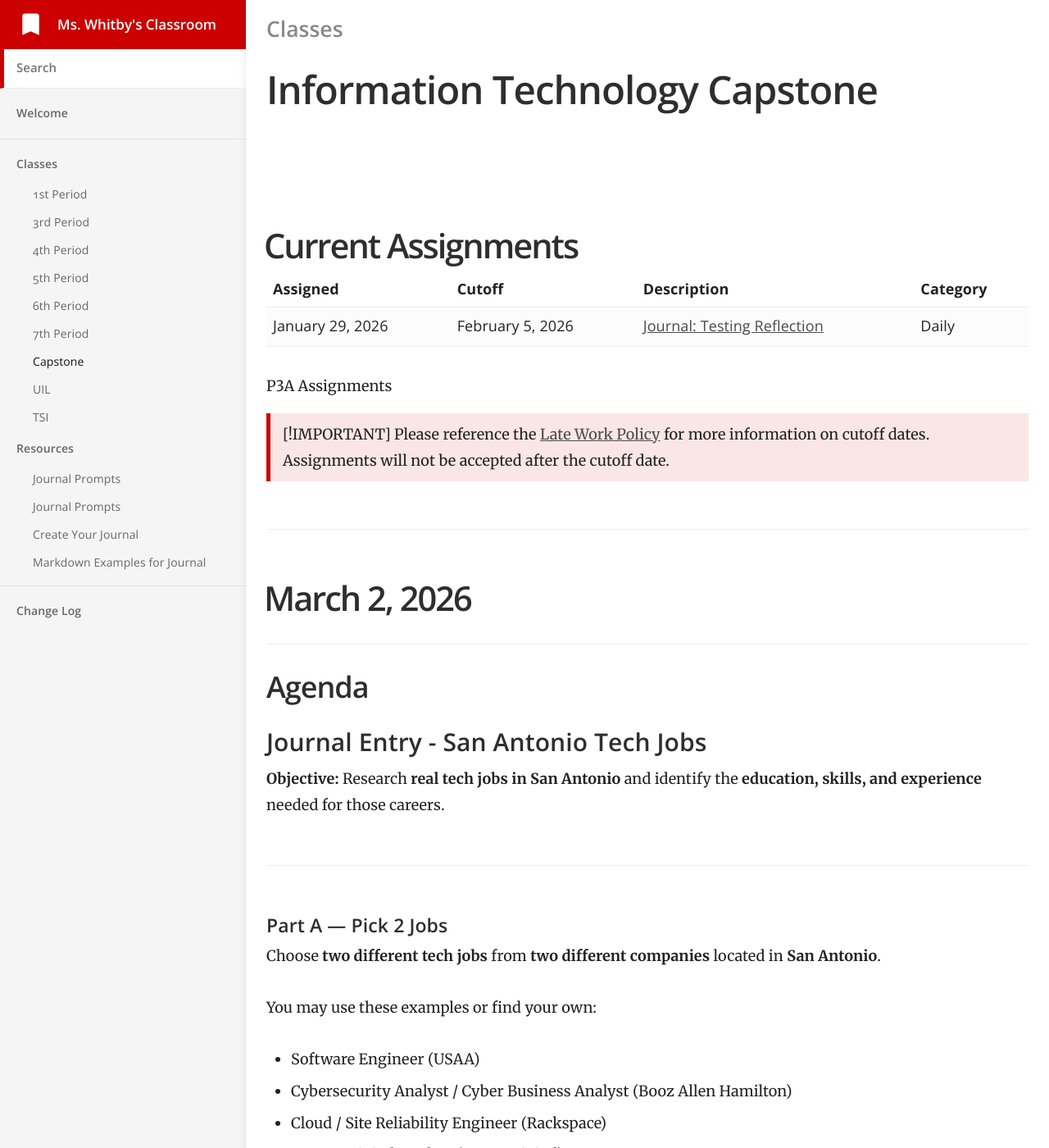
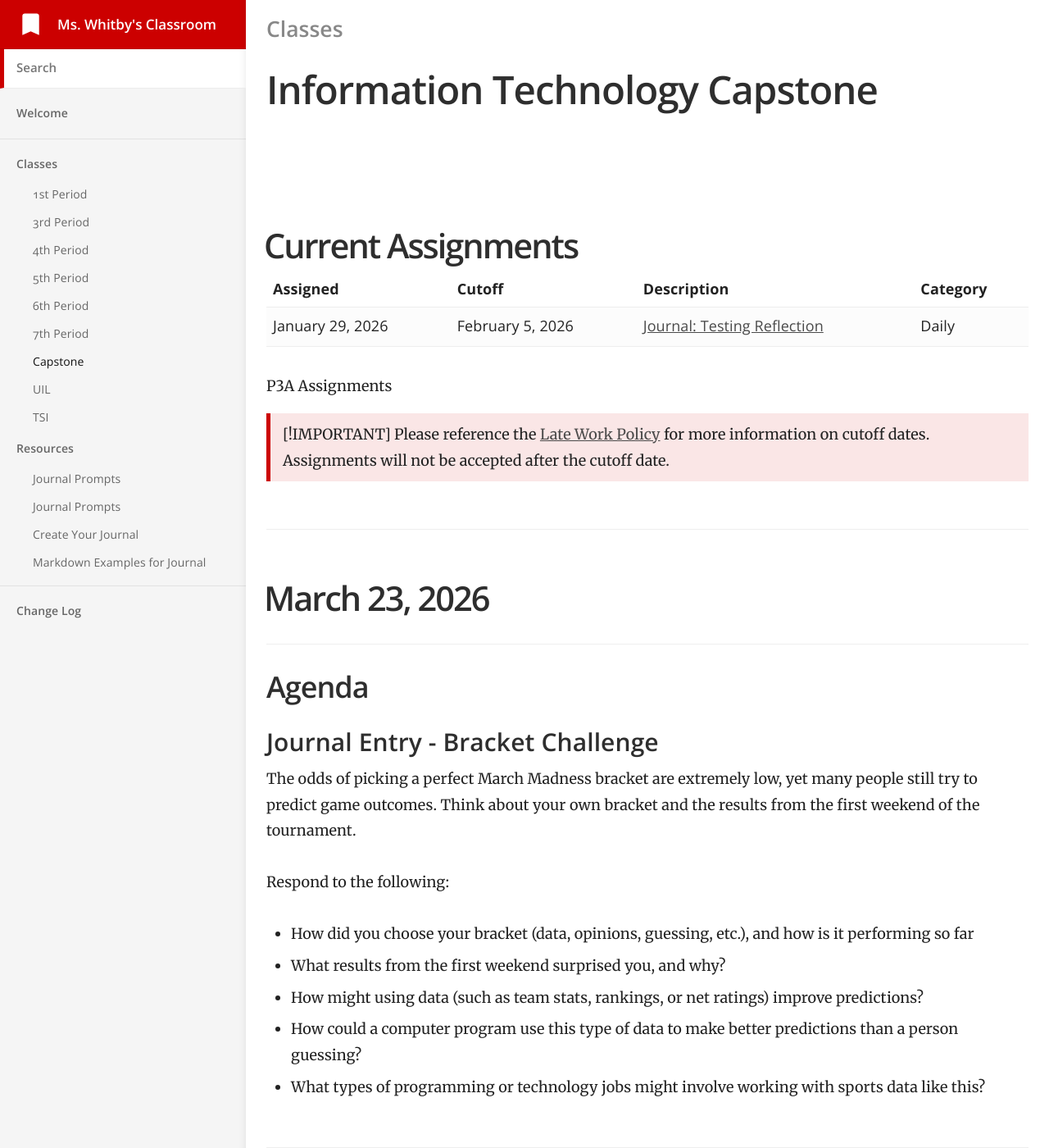
Before and after one commit to mswhitby/classroom, a Jekyll site: the page built from _docs/classes/capstone.md, in a window 1280 px wide and 1400 px high. Shown: the whole window at 82% size. Built offline with Jekyll 4.4.1, drawn with Linux system fonts in a browser that asks for light colours.

Commit message:
Updated lessons

```diff
--- a/_docs/classes/capstone.md
+++ b/_docs/classes/capstone.md
@@ -84,6 +84,24 @@ order: 7
 > Please reference the [Late Work Policy](https://github.com/mswhitby/classroom/blob/main/_docs/resources/late_work.md) for more information on cutoff dates. Assignments will not be accepted after the cutoff date.
 
 ****
+
+# March 23, 2026
+
+## Agenda
+
+### Journal Entry - Bracket Challenge
+
+
+The odds of picking a perfect March Madness bracket are extremely low, yet many people still try to predict game outcomes. Think about your own bracket and the results from the first weekend of the tournament.
+
+Respond to the following:
+- How did you choose your bracket (data, opinions, guessing, etc.), and how is it performing so far
+- What results from the first weekend surprised you, and why?
+- How might using data (such as team stats, rankings, or net ratings) improve predictions?
+- How could a computer program use this type of data to make better predictions than a person guessing?
+- What types of programming or technology jobs might involve working with sports data like this?
+
+----
 
 # March 2, 2026
 
```
Also changed, not shown: _docs/classes/4th.md (+18 -0 lines).
